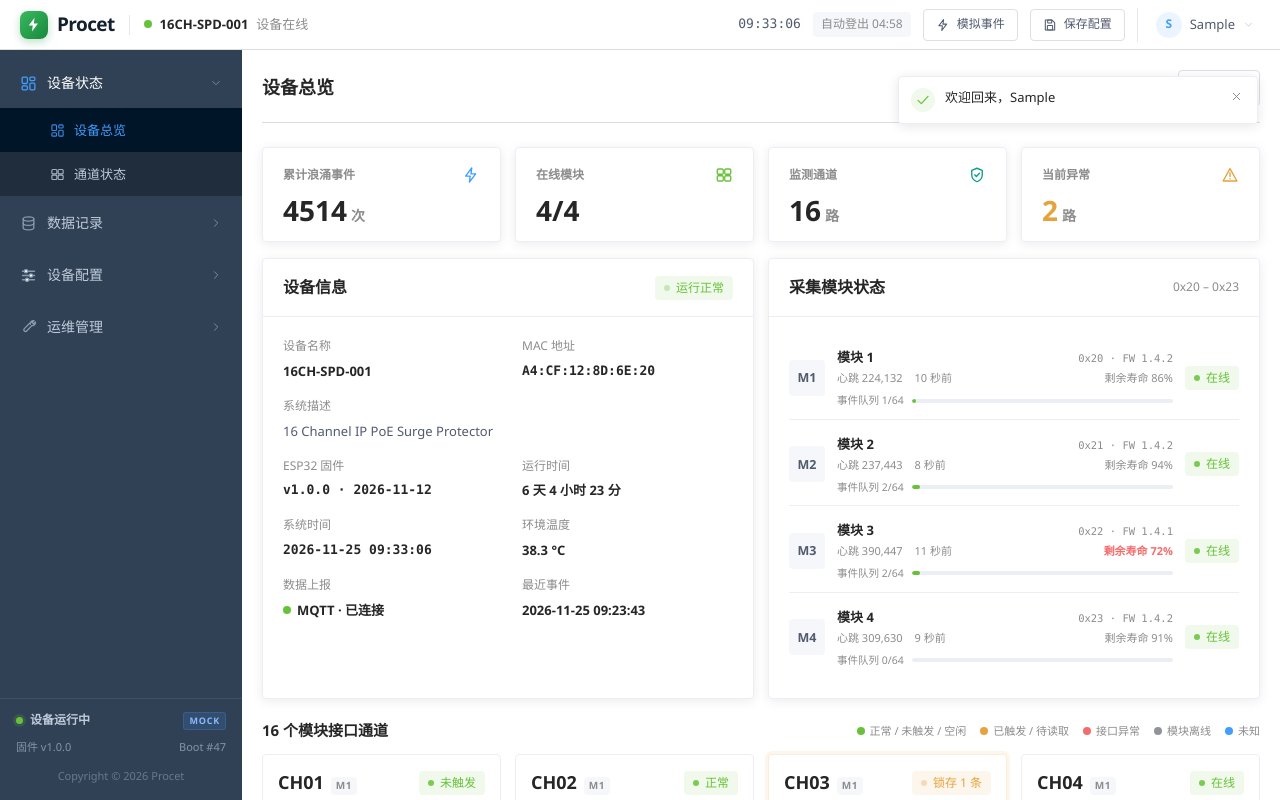
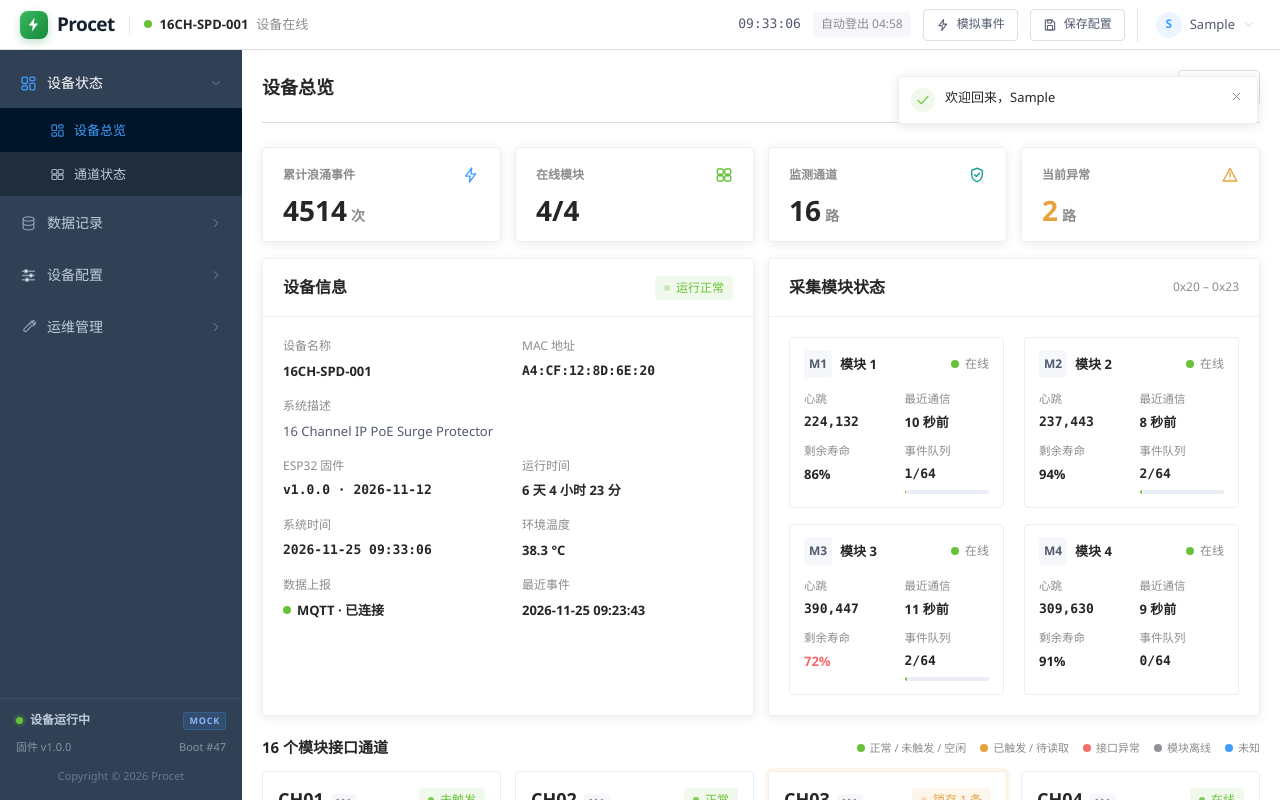
Before and after one commit to clearxiong/web, a Vue app: page /#/login in a window 1280 px wide. Both pictures are taken after typing "Sample", "Sample123" into the empty fields and a click on the button "登 录". Shown: the top 800 px of the page. Built offline with nearby package versions, Linux system fonts and the light colour scheme.

Commit message:
refactor: 采集模块状态改为 2×2 字段块并移除地址/固件展示
Co-Authored-By: Claude Sonnet 5 <noreply@anthropic.com>

```diff
--- a/src/views/OverviewView.vue
+++ b/src/views/OverviewView.vue
@@ -166,29 +166,43 @@ onMounted(async () => {
             <h3 class="card-title">采集模块状态</h3>
             <span class="muted" style="font-size: 12px">0x20 – 0x23</span>
           </div>
-          <div class="card-body module-list">
-            <div v-for="m in modules" :key="m.module_id" class="module-row">
-              <span class="mod-id">M{{ m.module_id }}</span>
-              <div class="mod-main">
-                <div class="mod-title">
-                  <b>模块 {{ m.module_id }}</b>
-                  <span class="mono">{{ m.address }} · FW {{ m.firmware }}</span>
+          <div class="card-body module-grid">
+            <div v-for="m in modules" :key="m.module_id" class="module-card">
+              <div class="module-head">
+                <span class="mod-id">M{{ m.module_id }}</span>
+                <b>模块 {{ m.module_id }}</b>
+                <span class="mod-state" :class="{ off: !m.online }">
+                  <i class="dot" :class="m.online ? 'ok' : 'danger'"></i>
+                  {{ m.online ? '在线' : '离线' }}
+                </span>
+              </div>
+              <div class="module-fields">
+                <div>
+                  <span>心跳</span>
+                  <b class="mono">{{ m.heartbeat_counter.toLocaleString() }}</b>
                 </div>
-                <div class="mod-meta">
-                  <span>心跳 {{ m.heartbeat_counter.toLocaleString() }}</span>
-                  <span>{{ timeAgo(m.last_communication_time) }}</span>
-                  <span class="mod-life" :class="m.life_percent < m.alarm_threshold ? 'danger' : ''">
-                    剩余寿命 {{ Math.round(m.life_percent) }}%
-                  </span>
+                <div>
+                  <span>最近通信</span>
+                  <b>{{ timeAgo(m.last_communication_time) }}</b>
                 </div>
-                <div class="queue">
-                  <span class="queue-label">事件队列 {{ m.queue_used }}/{{ m.queue_capacity }}</span>
-                  <div class="progress" :class="m.queue_used > m.queue_capacity * 0.7 ? 'warn' : 'ok'">
+                <div>
+                  <span>剩余寿命</span>
+                  <b :class="{ danger: m.life_percent < m.alarm_threshold }">
+                    {{ Math.round(m.life_percent) }}%
+                  </b>
+                </div>
+                <div>
+                  <span>事件队列</span>
+                  <b class="mono">{{ m.queue_used }}/{{ m.queue_capacity }}</b>
+                  <div
+                    v-if="m.queue_used > 0"
+                    class="progress"
+                    :class="m.queue_used > m.queue_capacity * 0.7 ? 'warn' : 'ok'"
+                  >
                     <span :style="{ width: (m.queue_used / m.queue_capacity) * 100 + '%' }"></span>
                   </div>
                 </div>
               </div>
-              <StatusBadge :tone="m.online ? 'ok' : 'muted'" :label="m.online ? '在线' : '离线'" />
             </div>
           </div>
         </section>
@@ -344,83 +358,82 @@ onMounted(async () => {
   color: var(--ink-2);
 }
 
-/* Module list */
-.module-list {
-  display: flex;
-  flex-direction: column;
-  gap: 4px;
-  padding-top: 10px;
-  padding-bottom: 12px;
+/* Module grid */
+.module-grid {
+  display: grid;
+  grid-template-columns: repeat(2, minmax(0, 1fr));
+  gap: 16px 20px;
 }
-.module-row {
+.module-card {
+  border: 1px solid var(--line);
+  border-radius: 4px;
+  padding: 12px 14px 13px;
+  min-width: 0;
+}
+.module-head {
   display: flex;
   align-items: center;
-  gap: 12px;
-  padding: 10px 0;
-  border-bottom: 1px solid var(--line);
+  gap: 8px;
+  margin-bottom: 12px;
 }
-.module-row:last-child {
-  border-bottom: none;
+.module-head b {
+  font-size: 13px;
+  color: var(--ink);
 }
 .mod-id {
-  width: 36px;
-  height: 36px;
+  width: 28px;
+  height: 28px;
   border-radius: 4px;
   display: grid;
   place-items: center;
   background: var(--surface-3);
   color: var(--ink-2);
   font-weight: 700;
-  font-size: 12.5px;
+  font-size: 12px;
   flex: none;
 }
-.mod-main {
-  flex: 1;
-  min-width: 0;
-}
-.mod-title {
-  display: flex;
-  align-items: baseline;
-  justify-content: space-between;
-  gap: 10px;
-}
-.mod-title b {
-  font-size: 13px;
-}
-.mod-title span {
-  font-size: 10.5px;
+.mod-state {
+  margin-left: auto;
+  display: inline-flex;
+  align-items: center;
+  gap: 6px;
+  font-size: 12px;
   color: var(--ink-3);
-}
-.mod-meta {
-  display: flex;
-  gap: 12px;
-  font-size: 11px;
-  color: var(--ink-3);
-  margin: 2px 0 6px;
-}
-.mod-life {
-  margin-left: auto;
-  font-variant-numeric: tabular-nums;
   white-space: nowrap;
 }
-.mod-life.danger {
+.mod-state.off {
   color: var(--danger);
   font-weight: 600;
 }
-.queue {
+.module-fields {
+  display: grid;
+  grid-template-columns: repeat(2, minmax(0, 1fr));
+  gap: 10px 16px;
+}
+.module-fields > div {
   display: flex;
-  align-items: center;
-  gap: 8px;
+  flex-direction: column;
+  gap: 4px;
+  min-width: 0;
 }
-.queue-label {
-  font-size: 10.5px;
+.module-fields span {
+  font-size: 11.5px;
   color: var(--ink-3);
+}
+.module-fields b {
+  font-size: 13px;
+  font-weight: 600;
+  color: var(--ink);
+  overflow: hidden;
+  text-overflow: ellipsis;
   white-space: nowrap;
-  font-variant-numeric: tabular-nums;
 }
-.queue .progress {
-  flex: 1;
+.module-fields b.danger {
+  color: var(--danger);
+}
+.module-fields .progress {
   height: 4px;
+  margin-top: 2px;
 }
 
 /* Recent events */
@@ -549,6 +562,16 @@ onMounted(async () => {
     margin-top: 16px;
   }
 }
+@media (max-width: 1200px) {
+  .grid.cols-2.top-cards {
+    grid-template-columns: 1fr;
+  }
+}
+@media (max-width: 640px) {
+  .module-grid {
+    grid-template-columns: 1fr;
+  }
+}
 @media (max-width: 640px) {
   .info-list {
     grid-template-columns: 1fr;
```
